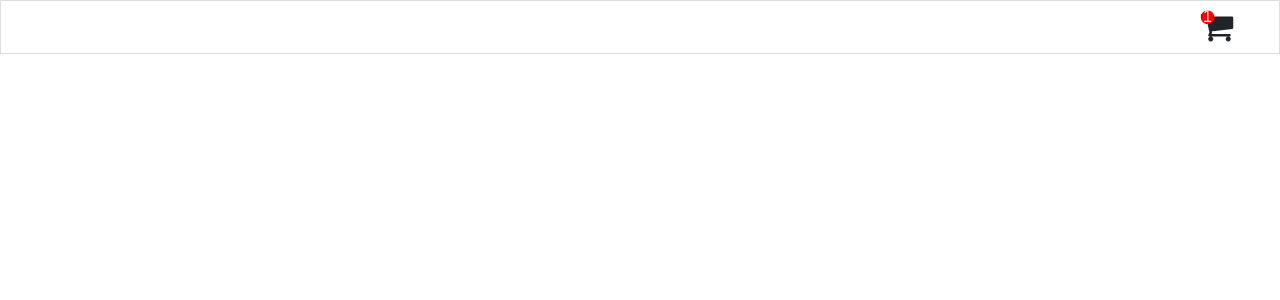
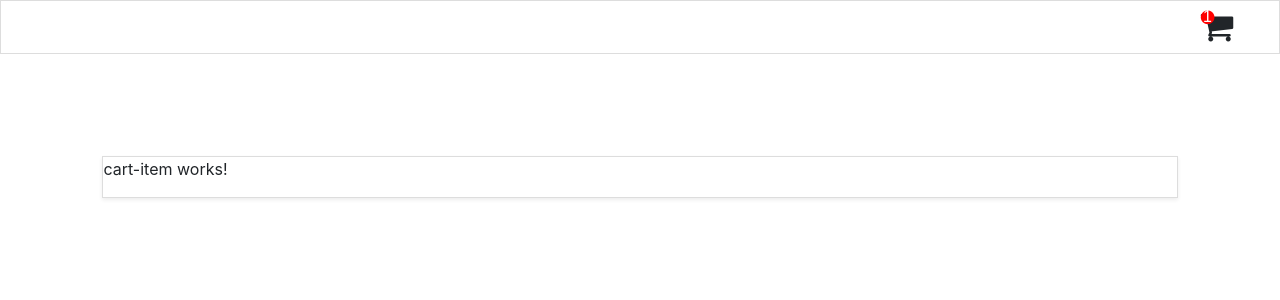
Before and after one commit to qwenzo/cart-angular, an Angular app: page / in a window 1280 px wide. Shown: the top 300 px of the page. Built offline with nearby package versions, Linux system fonts and the light colour scheme.

Commit message:
adding cart list to cart comp. , adding shadow border and margins to cart comp.

```diff
--- a/src/app/app.component.html
+++ b/src/app/app.component.html
@@ -4,3 +4,4 @@
 <script src="https://stackpath.bootstrapcdn.com/bootstrap/4.1.3/js/bootstrap.min.js" integrity="sha384-ChfqqxuZUCnJSK3+MXmPNIyE6ZbWh2IMqE241rYiqJxyMiZ6OW/JmZQ5stwEULTy" crossorigin="anonymous"></script>
 <link rel="stylesheet" href="https://cdnjs.cloudflare.com/ajax/libs/font-awesome/4.7.0/css/font-awesome.min.css">
       <app-header></app-header>
+      <app-cart></app-cart>
--- a/src/app/components/cart-list/cart-list.component.html
+++ b/src/app/components/cart-list/cart-list.component.html
@@ -1,3 +1,3 @@
-<p>
-  cart-list works!
-</p>
+<div class="">
+    <app-cart-item> </app-cart-item>
+  </div>
--- a/src/app/components/cart/cart.component.css
+++ b/src/app/components/cart/cart.component.css
@@ -0,0 +1,4 @@
+.cartContainer{
+  margin:8%;
+  border:1px solid #ddd;
+}
--- a/src/app/components/cart/cart.component.html
+++ b/src/app/components/cart/cart.component.html
@@ -1,3 +1,4 @@
-<p>
-  cart works!
-</p>
+<div class="shadow-sm cartContainer">
+<app-cart-list>
+</app-cart-list>
+</div>
```
